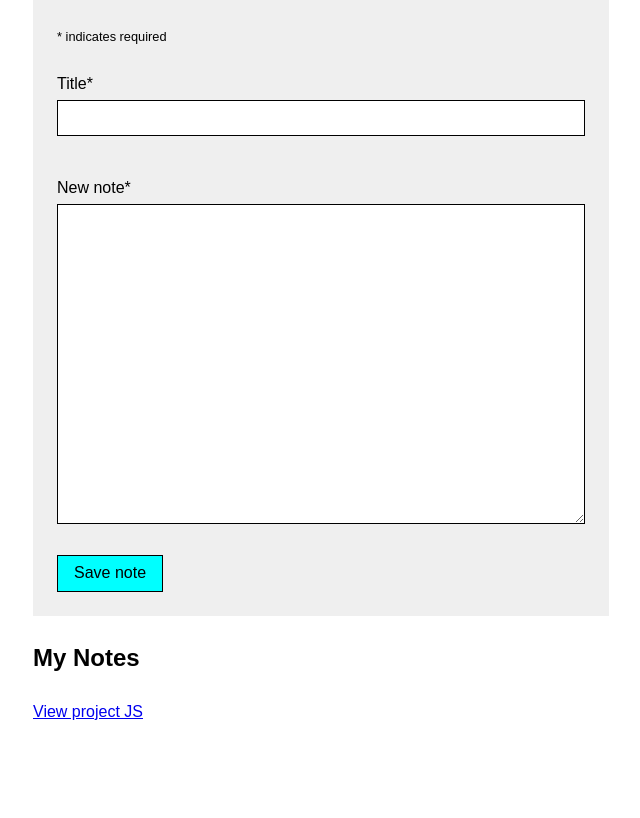
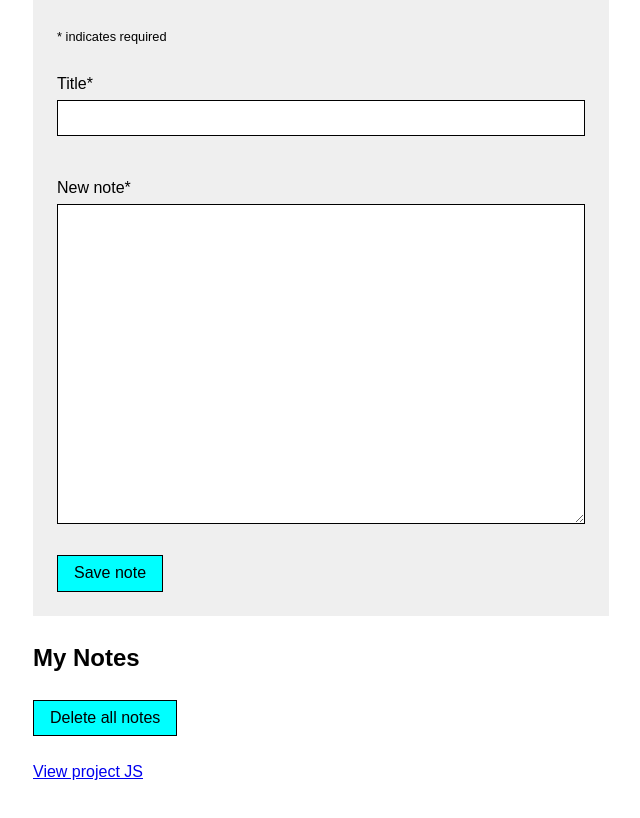
Before and after one commit to badfeather/vjsa, a plain HTML site: page w6p2.html in a window 1280 px wide. Shown: the part 192-1010 px from the top of the page, without its empty margins (319-959 px from the left). Before the commit the page ends 972 px from the top, so only its background shows below. Drawn offline with Linux system fonts and the light colour scheme.

Commit message:
added delete all notes button

```diff
--- a/js/w6p2.js
+++ b/js/w6p2.js
@@ -92,7 +92,6 @@ function addNote( event ) {
 	form.reset();
 }
 
-
 function deleteNote( el ) {
 	let parentLi = el.closest( 'li' );
 	console.log( parentLi );
@@ -108,5 +107,11 @@ function deleteNote( el ) {
 	localStorage.setItem( 'notes', JSON.stringify( notes ) );
 }
 
+function deleteAllNotes() {
+	localStorage.setItem( 'notes', '{}' );
+	notesList.innerHTML = '';
+	showStatus( 'All notes deleted.' );
+}
+
 loadNotes();
 form.addEventListener( 'submit', addNote );
--- a/w6p2.html
+++ b/w6p2.html
@@ -31,6 +31,8 @@
 	<ul class="notes-list" id="notes-list">
 	</ul>
 
+	<p><button id="delete-all" onclick="deleteAllNotes()">Delete all notes</button></p>
+
 	<div id="notifications"></div>
 
 	<p><a href="js/w6p2.js">View project JS</a></p>
```
